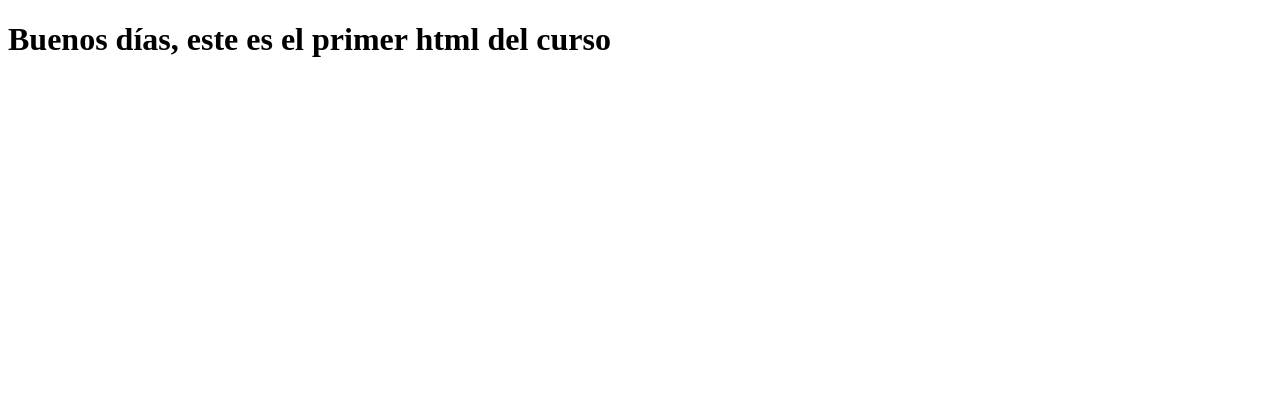
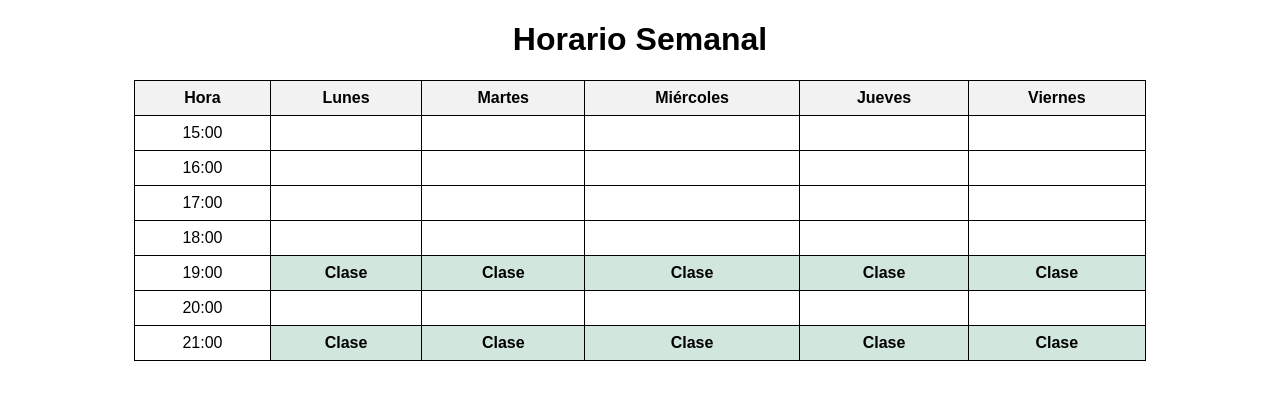
Before and after one commit to Juurge/Neoland-practicas, a plain HTML site: page index.html in a window 1280 px wide. Drawn offline with Linux system fonts and the light colour scheme.

Commit message:
Segundo commit,calendario

```diff
--- a/index.html
+++ b/index.html
@@ -2,9 +2,82 @@
 <html lang="es">
 <head>
     <meta charset="UTF-8">
-    <title>Mi primer HTML</title>
+    <title>Horario Semanal</title>
+    <style>
+        body {
+            font-family: Arial, sans-serif;
+            text-align: center;
+        }
+        table {
+            margin: 0 auto;
+            border-collapse: collapse;
+            width: 80%;
+        }
+        th, td {
+            border: 1px solid #000;
+            padding: 8px;
+        }
+        th {
+            background-color: #f2f2f2;
+        }
+        .clase {
+            background-color: #d1e7dd;
+            font-weight: bold;
+        }
+    </style>
 </head>
 <body>
-    <h1>Buenos días, este es el primer html del curso</h1>
+    <h1>Horario Semanal</h1>
+    <table>
+        <thead>
+            <tr>
+                <th>Hora</th>
+                <th>Lunes</th>
+                <th>Martes</th>
+                <th>Miércoles</th>
+                <th>Jueves</th>
+                <th>Viernes</th>
+            </tr>
+        </thead>
+        <tbody>
+            <!-- Filas de horas -->
+            <tr>
+                <td>15:00</td>
+                <td></td><td></td><td></td><td></td><td></td>
+            </tr>
+            <tr>
+                <td>16:00</td>
+                <td></td><td></td><td></td><td></td><td></td>
+            </tr>
+            <tr>
+                <td>17:00</td>
+                <td></td><td></td><td></td><td></td><td></td>
+            </tr>
+            <tr>
+                <td>18:00</td>
+                <td></td><td></td><td></td><td></td><td></td>
+            </tr>
+            <tr>
+                <td>19:00</td>
+                <td class="clase">Clase</td>
+                <td class="clase">Clase</td>
+                <td class="clase">Clase</td>
+                <td class="clase">Clase</td>
+                <td class="clase">Clase</td>
+            </tr>
+            <tr>
+                <td>20:00</td>
+                <td></td><td></td><td></td><td></td><td></td>
+            </tr>
+            <tr>
+                <td>21:00</td>
+                <td class="clase">Clase</td>
+                <td class="clase">Clase</td>
+                <td class="clase">Clase</td>
+                <td class="clase">Clase</td>
+                <td class="clase">Clase</td>
+            </tr>
+        </tbody>
+    </table>
 </body>
 </html>
```
